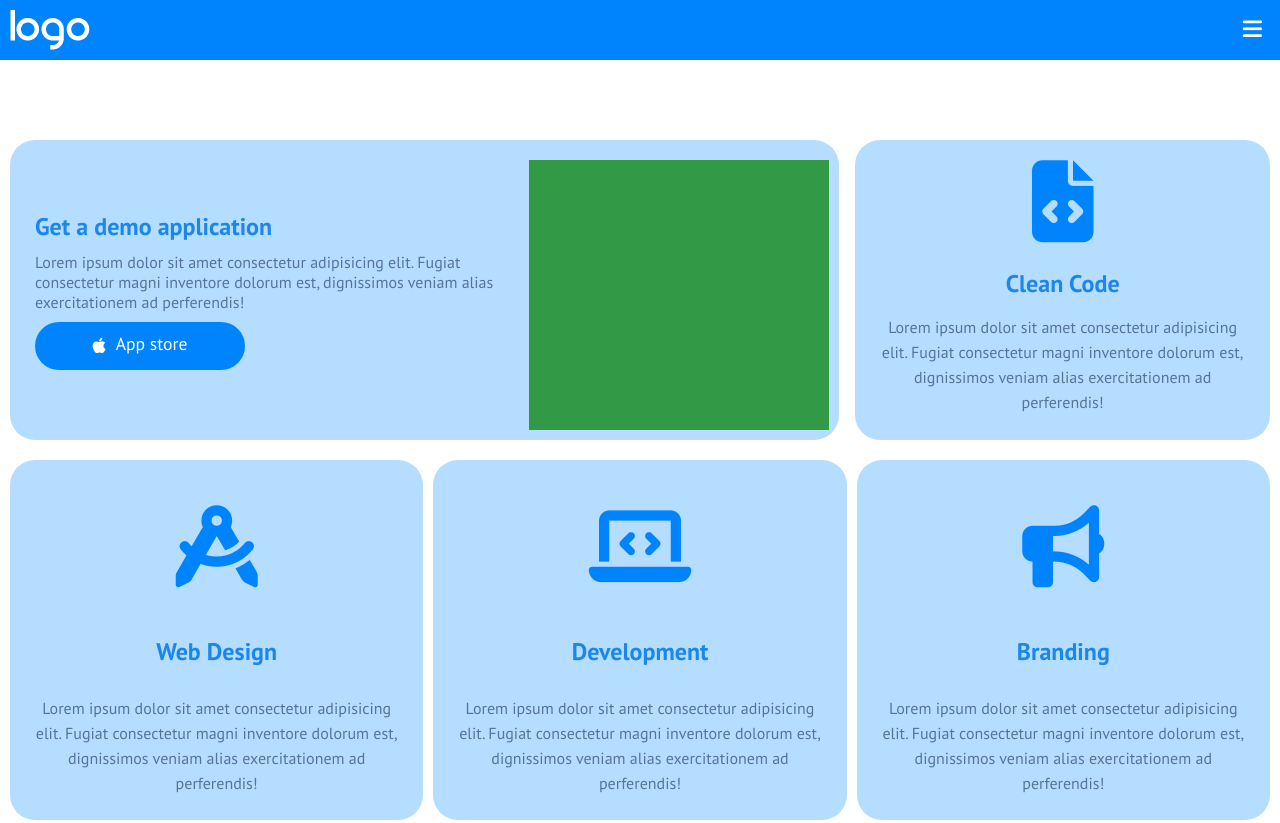
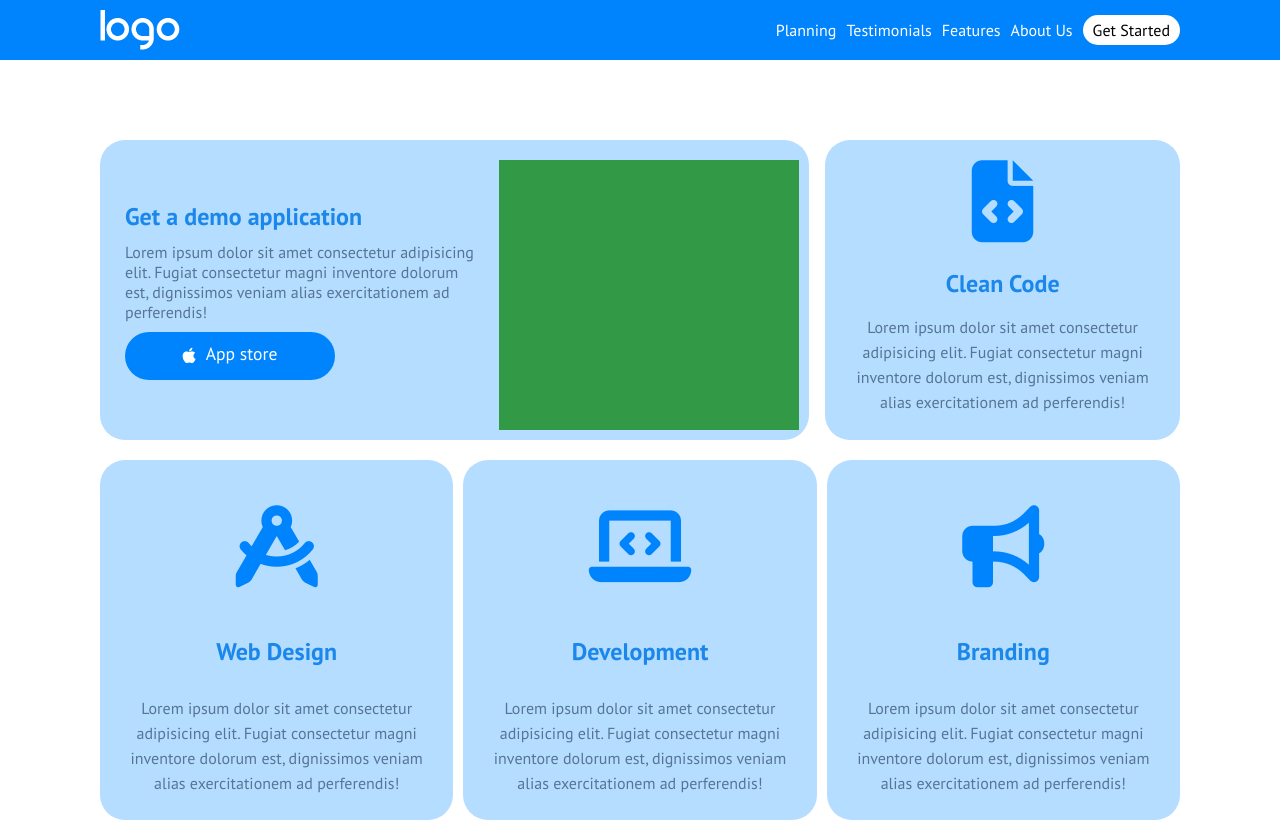
Before and after one commit to albertoferri/htmlcss-responsive-layout, a plain HTML site: page index.html in a window 1280 px wide. Shown: the top 823 px of the page. Drawn offline with Linux system fonts and the light colour scheme.

Commit message:
aggiunta media query 1200px

```diff
--- a/css/style.css
+++ b/css/style.css
@@ -401,8 +401,7 @@ nav img{
     align-items: center;
     gap: 10px;
 
-    margin-bottom: 20px;
-    padding: 20px;
+    padding: 20px 20px 30px;
 
     background-color: #9792e4;
 }
@@ -562,6 +561,35 @@ footer{
 /* stilizzazione viewport laptop 992px */
 @media screen and (min-width:992px){
 
+    nav{
+        padding: 0 10px;
+    }
+
+    .hidden-menu{
+        display: flex;
+        justify-content: center;
+        align-items: center;
+        gap: 10px;
+    }
+
+    .hidden-menu a{
+        color: white;
+        text-decoration: none;
+    }
+
+    .hidden-menu a:last-child{
+        color: black;
+        background-color: white;
+        border-radius: 30px;
+
+        padding: 5px 10px;
+    }
+
+    .btn-menu{
+        display: none;
+    }
+
+
     .features-card.big{
         flex-direction: row;
     }
@@ -607,3 +635,24 @@ footer{
     }
 
 }
+
+@media screen and (min-width:1200px){
+
+
+    nav{
+        padding: 0 100px;
+    }
+
+    nav img{
+        padding: 10px 0;
+    }
+
+    .features{
+        padding: 0 100px;
+    }
+
+    .prova3{
+        padding: 20px 100px 50px;
+    }
+
+}
```
